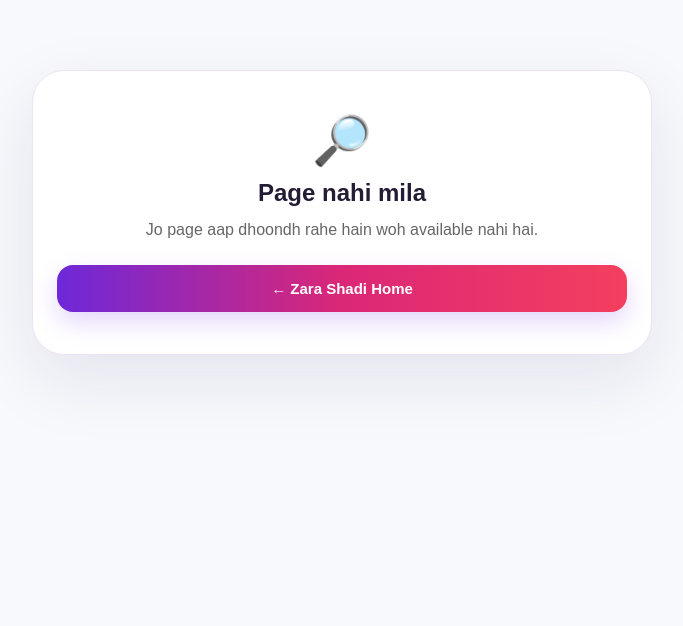
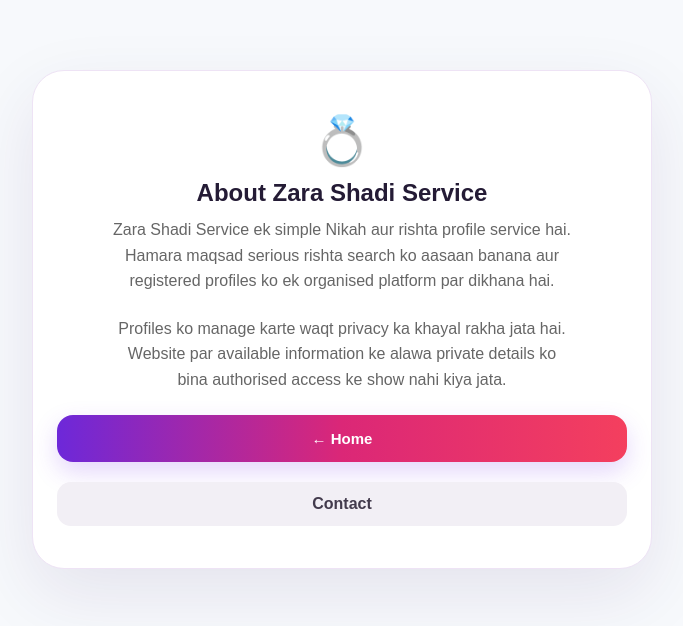
Before and after one commit to islam20111975-ops/zarashadiservice, a Next.js app: page /about in a window 1280 px wide. Before the commit this address had no page. Shown: the top 626 px of the page, without its empty margins (298-981 px from the left). Built offline with nearby package versions, Linux system fonts and the light colour scheme.

Commit message:
Add about information page

```diff
--- /dev/null
+++ b/app/about/page.js
@@ -0,0 +1,7 @@
+import Link from "next/link";
+
+export const metadata={title:"About",description:"Zara Shadi Service ke baare mein"};
+
+export default function About(){
+  return <main><section className="cardPage siteState"><div className="siteStateIcon">💍</div><h1>About Zara Shadi Service</h1><p>Zara Shadi Service ek simple Nikah aur rishta profile service hai. Hamara maqsad serious rishta search ko aasaan banana aur registered profiles ko ek organised platform par dikhana hai.</p><p>Profiles ko manage karte waqt privacy ka khayal rakha jata hai. Website par available information ke alawa private details ko bina authorised access ke show nahi kiya jata.</p><div className="siteStateActions"><Link className="primaryAction" href="/">← Home</Link><Link className="backAction" href="/contact">Contact</Link></div></section></main>;
+}
```
